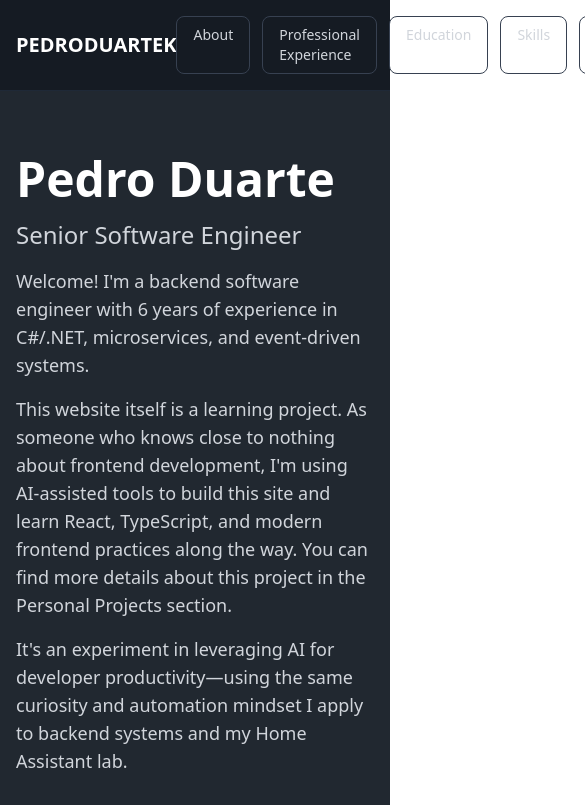
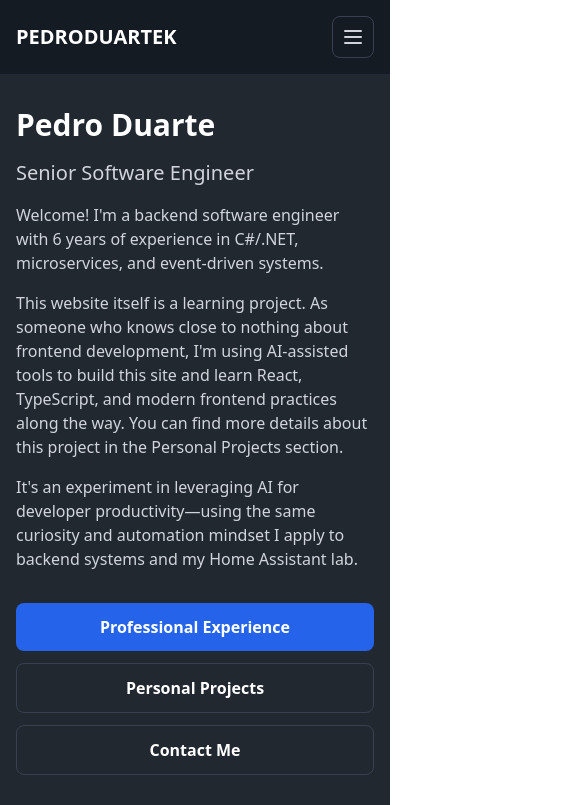
Before and after one commit to pedroduartek/personal-website.ai, a React (Vite) app in the folder apps/web/: page / in a window 390 px wide. Shown: the top 805 px of the page, 585 px wide, since content can reach past the window. Built offline with nearby package versions, Linux system fonts and the light colour scheme.

Commit message:
Enhance responsive design and improve text styling across multiple pages

```diff
--- a/apps/web/src/app/layout/AppLayout.tsx
+++ b/apps/web/src/app/layout/AppLayout.tsx
@@ -1,4 +1,4 @@
-import { Suspense } from 'react'
+import { Suspense, useState } from 'react'
 import { Link, Outlet } from 'react-router-dom'
 
 export default function AppLayout() {
@@ -21,6 +21,8 @@ export default function AppLayout() {
 }
 
 function Header() {
+  const [isMenuOpen, setIsMenuOpen] = useState(false)
+
   return (
     <header className="border-b border-gray-800 bg-header">
       <nav className="container mx-auto px-4 py-4">
@@ -28,7 +30,39 @@ function Header() {
           <Link to="/" className="text-xl font-bold text-white">
             PEDRODUARTEK
           </Link>
-          <div className="flex gap-3">
+
+          {/* Mobile menu button */}
+          <button
+            onClick={() => setIsMenuOpen(!isMenuOpen)}
+            className="md:hidden rounded-lg border border-gray-700 p-2 text-gray-300 hover:bg-gray-800 hover:text-white"
+            aria-label="Toggle menu"
+          >
+            <svg
+              className="h-6 w-6"
+              fill="none"
+              stroke="currentColor"
+              viewBox="0 0 24 24"
+            >
+              {isMenuOpen ? (
+                <path
+                  strokeLinecap="round"
+                  strokeLinejoin="round"
+                  strokeWidth={2}
+                  d="M6 18L18 6M6 6l12 12"
+                />
+              ) : (
+                <path
+                  strokeLinecap="round"
+                  strokeLinejoin="round"
+                  strokeWidth={2}
+                  d="M4 6h16M4 12h16M4 18h16"
+                />
+              )}
+            </svg>
+          </button>
+
+          {/* Desktop navigation */}
+          <div className="hidden md:flex gap-3">
             <NavLink to="/about">About</NavLink>
             <NavLink to="/experience">Professional Experience</NavLink>
             <NavLink to="/education">Education</NavLink>
@@ -38,15 +72,29 @@ function Header() {
             <NavLink to="/contact">Contact</NavLink>
           </div>
         </div>
+
+        {/* Mobile navigation */}
+        {isMenuOpen && (
+          <div className="md:hidden mt-4 flex flex-col gap-2">
+            <NavLink to="/about" onClick={() => setIsMenuOpen(false)}>About</NavLink>
+            <NavLink to="/experience" onClick={() => setIsMenuOpen(false)}>Professional Experience</NavLink>
+            <NavLink to="/education" onClick={() => setIsMenuOpen(false)}>Education</NavLink>
+            <NavLink to="/skills" onClick={() => setIsMenuOpen(false)}>Skills</NavLink>
+            <NavLink to="/projects" onClick={() => setIsMenuOpen(false)}>Personal Projects</NavLink>
+            <NavLink to="/cv" onClick={() => setIsMenuOpen(false)}>Download CV</NavLink>
+            <NavLink to="/contact" onClick={() => setIsMenuOpen(false)}>Contact</NavLink>
+          </div>
+        )}
       </nav>
     </header>
   )
 }
 
-function NavLink({ to, children }: { to: string; children: React.ReactNode }) {
+function NavLink({ to, children, onClick }: { to: string; children: React.ReactNode; onClick?: () => void }) {
   return (
     <Link
       to={to}
+      onClick={onClick}
       className="rounded-lg border border-gray-700 px-4 py-2 text-sm font-medium text-gray-300 transition-all duration-200 hover:border-blue-500 hover:bg-gray-800 hover:text-white hover:shadow-md"
     >
       {children}
--- a/apps/web/src/features/contact/ContactPage.tsx
+++ b/apps/web/src/features/contact/ContactPage.tsx
@@ -5,10 +5,10 @@ export default function ContactPage() {
   return (
     <>
       <PageSEO title="Contact" description="Get in touch with me" />
-      <div className="container mx-auto px-4 py-16 animate-slide-down">
-        <h1 className="mb-8 text-4xl font-bold text-white">Contact</h1>
+      <div className="container mx-auto px-4 py-8 animate-slide-down md:py-16">
+        <h1 className="mb-8 text-3xl font-bold text-white md:text-4xl">Contact</h1>
         <div className="max-w-2xl">
-          <p className="mb-8 text-lg text-gray-300">
+          <p className="mb-8 text-base text-gray-300 md:text-lg">
             I'm always interested in hearing about new opportunities,
             collaborations, or just connecting with fellow developers. Feel free
             to reach out!
--- a/apps/web/src/features/education/EducationPage.tsx
+++ b/apps/web/src/features/education/EducationPage.tsx
@@ -23,8 +23,8 @@ export default function EducationPage() {
         title="Education & Conferences"
         description="Academic background, certifications, and conference participation"
       />
-      <div className="container mx-auto px-4 py-16 animate-slide-down">
-        <h1 className="mb-8 text-4xl font-bold text-white">Education</h1>
+      <div className="container mx-auto px-4 py-8 animate-slide-down md:py-16">
+        <h1 className="mb-8 text-3xl font-bold text-white md:text-4xl">Education</h1>
         <div className="space-y-6">
           {education.map((item) => (
             <article
@@ -40,11 +40,11 @@ export default function EducationPage() {
                   />
                 )}
                 <div className="flex-1">
-                  <h2 className="text-2xl font-bold text-white">
+                  <h2 className="text-xl font-bold text-white md:text-2xl">
                     {item.degree} in {item.field}
                   </h2>
-                  <p className="text-lg text-gray-300">{item.institution}</p>
-                  <div className="mt-2 flex items-center gap-4 text-sm text-gray-400">
+                  <p className="text-base text-gray-300 md:text-lg">{item.institution}</p>
+                  <div className="mt-2 flex flex-col gap-1 text-sm text-gray-400 sm:flex-row sm:items-center sm:gap-4">
                     <time>
                       {new Date(item.startDate).toLocaleDateString('en-US', {
                         year: 'numeric',
@@ -101,7 +101,7 @@ export default function EducationPage() {
         </div>
 
         {/* Conferences & Events Section */}
-        <h2 className="mb-6 mt-12 text-3xl font-bold text-white">
+        <h2 className="mb-6 mt-12 text-2xl font-bold text-white md:text-3xl">
           Conferences & Events
         </h2>
         <div className="space-y-6">
@@ -120,7 +120,7 @@ export default function EducationPage() {
                 )}
                 <div className="flex-1">
                   <div className="mb-2 flex items-center gap-2">
-                    <h3 className="text-2xl font-bold text-white">
+                    <h3 className="text-xl font-bold text-white md:text-2xl">
                       {item.name}
                     </h3>
                     <span
@@ -136,14 +136,14 @@ export default function EducationPage() {
                     </span>
                   </div>
                   {item.title && (
-                    <p className="mb-2 text-lg font-semibold text-gray-300">
+                    <p className="mb-2 text-base font-semibold text-gray-300 md:text-lg">
                       {item.title}
                     </p>
                   )}
                   {item.description && (
                     <p className="mb-3 text-gray-400">{item.description}</p>
                   )}
-                  <div className="flex items-center gap-4 text-sm text-gray-400">
+                  <div className="flex flex-col gap-1 text-sm text-gray-400 sm:flex-row sm:items-center sm:gap-4">
                     <time>
                       {new Date(item.date).toLocaleDateString('en-US', {
                         year: 'numeric',
--- a/apps/web/src/features/experience/ExperiencePage.tsx
+++ b/apps/web/src/features/experience/ExperiencePage.tsx
@@ -77,8 +77,8 @@ export default function ExperiencePage() {
         title="Experience"
         description="Professional experience and work history"
       />
-      <div className="container mx-auto px-4 py-16 animate-slide-down">
-        <h1 className="mb-8 text-4xl font-bold text-white">Experience</h1>
+      <div className="container mx-auto px-4 py-8 animate-slide-down md:py-16">
+        <h1 className="mb-8 text-3xl font-bold text-white md:text-4xl">Experience</h1>
         <div className="space-y-8">
           {Object.entries(groupedExperiences).map(([company, roles]) => {
             const companyTechnologies = getCompanyTechnologies(roles)
@@ -96,7 +96,7 @@ export default function ExperiencePage() {
                       className="h-12 w-12 rounded object-contain"
                     />
                   )}
-                  <h2 className="text-2xl font-bold text-white">{company}</h2>
+                  <h2 className="text-xl font-bold text-white md:text-2xl">{company}</h2>
                 </div>
                 <div className="mb-4 space-y-4">
                   {roles.map((item) => (
@@ -104,10 +104,10 @@ export default function ExperiencePage() {
                       key={item.id}
                       className="rounded-lg border border-gray-600 bg-gray-800/50 p-4"
                     >
-                      <h3 className="text-xl font-bold text-white">
+                      <h3 className="text-lg font-bold text-white md:text-xl">
                         {item.title}
                       </h3>
-                      <div className="mt-2 flex items-center gap-4 text-sm text-gray-400">
+                      <div className="mt-2 flex flex-col gap-1 text-sm text-gray-400 sm:flex-row sm:items-center sm:gap-4">
                         <time>
                           {new Date(item.startDate).toLocaleDateString(
                             'en-US',
--- a/apps/web/src/features/home/HomePage.tsx
+++ b/apps/web/src/features/home/HomePage.tsx
@@ -12,44 +12,44 @@ export default function HomePage() {
         title="Home"
         description={`${profile.name} - ${profile.role}. ${profile.bio}`}
       />
-      <div className="container mx-auto px-4 py-16 animate-slide-down">
-        <section className="mb-16">
-          <h1 className="mb-4 text-5xl font-bold text-white">{profile.name}</h1>
-          <p className="mb-4 text-2xl text-gray-300">{profile.role}</p>
+      <div className="container mx-auto px-4 py-8 md:py-16 animate-slide-down">
+        <section className="mb-12 md:mb-16">
+          <h1 className="mb-4 text-3xl md:text-5xl font-bold text-white">{profile.name}</h1>
+          <p className="mb-4 text-xl md:text-2xl text-gray-300">{profile.role}</p>
           <div className="mb-8 max-w-3xl">
-            <p className="mb-4 text-lg text-gray-300">
+            <p className="mb-4 text-base md:text-lg text-gray-300">
               Welcome! I'm a backend software engineer with 6 years of
               experience in C#/.NET, microservices, and event-driven systems.
             </p>
-            <p className="mb-4 text-lg text-gray-300">
+            <p className="mb-4 text-base md:text-lg text-gray-300">
               This website itself is a learning project. As someone who knows
               close to nothing about frontend development, I'm using AI-assisted
               tools to build this site and learn React, TypeScript, and modern
               frontend practices along the way. You can find more details about
               this project in the Personal Projects section.
             </p>
-            <p className="mb-4 text-lg text-gray-300">
+            <p className="mb-4 text-base md:text-lg text-gray-300">
               It's an experiment in leveraging AI for developer
               productivity—using the same curiosity and automation mindset I
               apply to backend systems and my Home Assistant lab.
             </p>
           </div>
-          <div className="flex gap-4">
+          <div className="flex flex-col sm:flex-row gap-3 sm:gap-4">
             <Link
               to="/experience"
-              className="rounded-lg bg-blue-600 px-6 py-3 font-semibold text-white transition-all duration-200 hover:scale-105 hover:bg-blue-700 hover:shadow-lg hover:shadow-blue-600/50"
+              className="rounded-lg bg-blue-600 px-6 py-3 text-center font-semibold text-white transition-all duration-200 hover:scale-105 hover:bg-blue-700 hover:shadow-lg hover:shadow-blue-600/50"
             >
               Professional Experience
             </Link>
             <Link
               to="/projects"
-              className="rounded-lg border border-gray-700 px-6 py-3 font-semibold text-white transition-all duration-200 hover:scale-105 hover:bg-gray-800 hover:shadow-lg"
+              className="rounded-lg border border-gray-700 px-6 py-3 text-center font-semibold text-white transition-all duration-200 hover:scale-105 hover:bg-gray-800 hover:shadow-lg"
             >
               Personal Projects
             </Link>
             <Link
               to="/contact"
-              className="rounded-lg border border-gray-700 px-6 py-3 font-semibold text-white transition-all duration-200 hover:scale-105 hover:bg-gray-800 hover:shadow-lg"
+              className="rounded-lg border border-gray-700 px-6 py-3 text-center font-semibold text-white transition-all duration-200 hover:scale-105 hover:bg-gray-800 hover:shadow-lg"
             >
               Contact Me
             </Link>
@@ -57,7 +57,7 @@ export default function HomePage() {
         </section>
 
         <section>
-          <h2 className="mb-6 text-3xl font-bold text-white">
+          <h2 className="mb-6 text-2xl font-bold text-white md:text-3xl">
             Featured Personal Projects
           </h2>
           <div className="grid gap-6 md:grid-cols-3">
--- a/apps/web/src/features/projects/ProjectsPage.tsx
+++ b/apps/web/src/features/projects/ProjectsPage.tsx
@@ -9,8 +9,8 @@ export default function ProjectsPage() {
         title="Projects"
         description="Portfolio of software projects and side projects"
       />
-      <div className="container mx-auto px-4 py-16 animate-slide-down">
-        <h1 className="mb-8 text-4xl font-bold text-white">Projects</h1>
+      <div className="container mx-auto px-4 py-8 animate-slide-down md:py-16">
+        <h1 className="mb-8 text-3xl font-bold text-white md:text-4xl">Projects</h1>
         <div className="grid gap-6 md:grid-cols-2 lg:grid-cols-3">
           {projects.map((project) => (
             <Link
--- a/apps/web/src/features/skills/SkillsPage.tsx
+++ b/apps/web/src/features/skills/SkillsPage.tsx
@@ -23,15 +23,15 @@ export default function SkillsPage() {
         title="Skills"
         description="Technical skills and expertise across various technologies"
       />
-      <div className="container mx-auto px-4 py-16 animate-slide-down">
-        <h1 className="mb-8 text-4xl font-bold text-white">Skills</h1>
+      <div className="container mx-auto px-4 py-8 animate-slide-down md:py-16">
+        <h1 className="mb-8 text-3xl font-bold text-white md:text-4xl">Skills</h1>
         <div className="grid gap-8 md:grid-cols-2">
           {skills.map((group) => (
             <section
               key={group.category}
               className="rounded-lg border border-gray-700 bg-card p-6"
             >
-              <h2 className="mb-4 text-2xl font-semibold text-white">
+              <h2 className="mb-4 text-xl font-semibold text-white md:text-2xl">
                 {group.category}
               </h2>
               <div className="space-y-3">
```
Also changed, not shown: apps/web/src/features/about/AboutPage.tsx (+5 -5 lines), apps/web/src/features/experience/ExperienceDetailPage.tsx (+6 -6 lines), apps/web/src/features/projects/ProjectDetailPage.tsx (+6 -6 lines).
